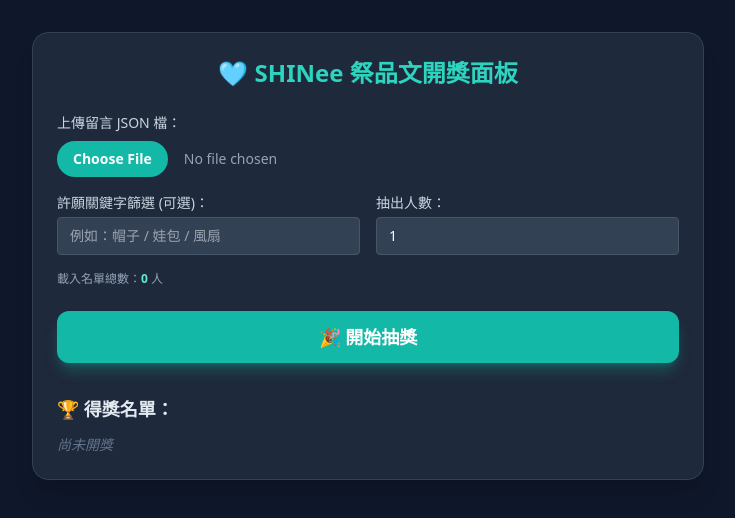
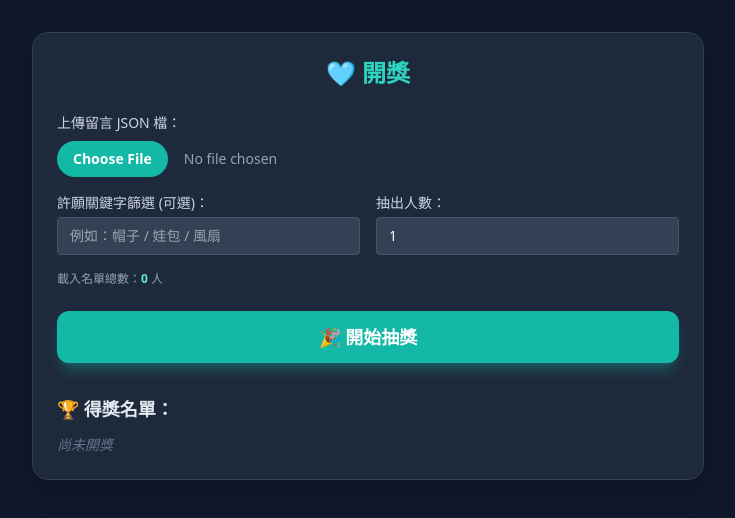
Before and after one commit to ritakey23-del/lottery, a plain HTML site: page index.html in a window 1280 px wide. Shown: the whole page, without its empty margins (272-1007 px from the left). Drawn offline with nearby package versions, Linux system fonts and the light colour scheme.

Commit message:
Update index.html

```diff
--- a/index.html
+++ b/index.html
@@ -7,7 +7,7 @@
 </head>
 <body class="bg-slate-900 text-white min-h-screen p-8 flex flex-col items-center">
   <div class="max-w-2xl w-full bg-slate-800 rounded-2xl p-6 shadow-xl border border-slate-700">
-    <h1 class="text-2xl font-bold text-center text-teal-400 mb-6">🩵 SHINee 祭品文開獎面板</h1>
+    <h1 class="text-2xl font-bold text-center text-teal-400 mb-6">🩵 開獎</h1>
 
     <!-- 檔案上傳 -->
     <div class="mb-4">
```
